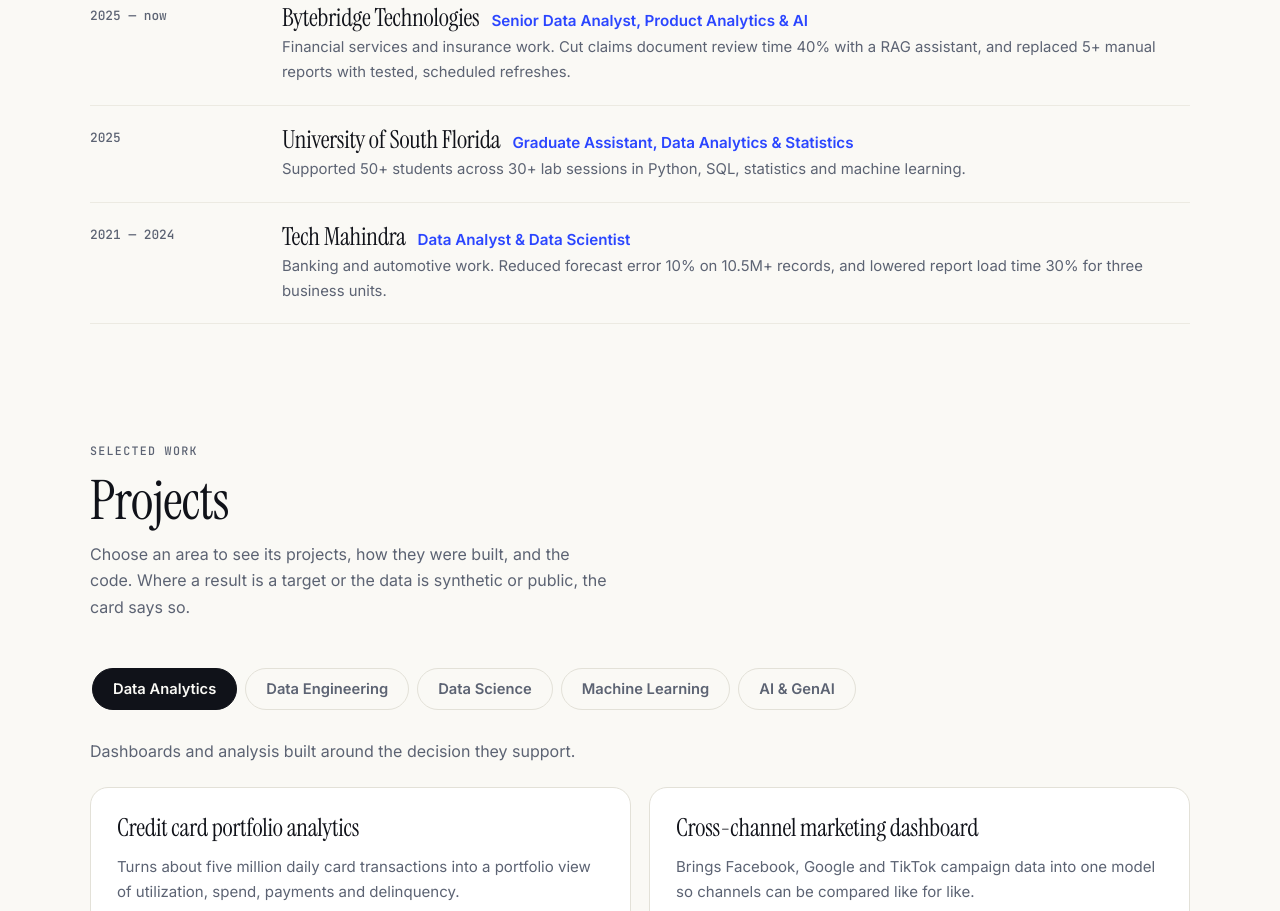
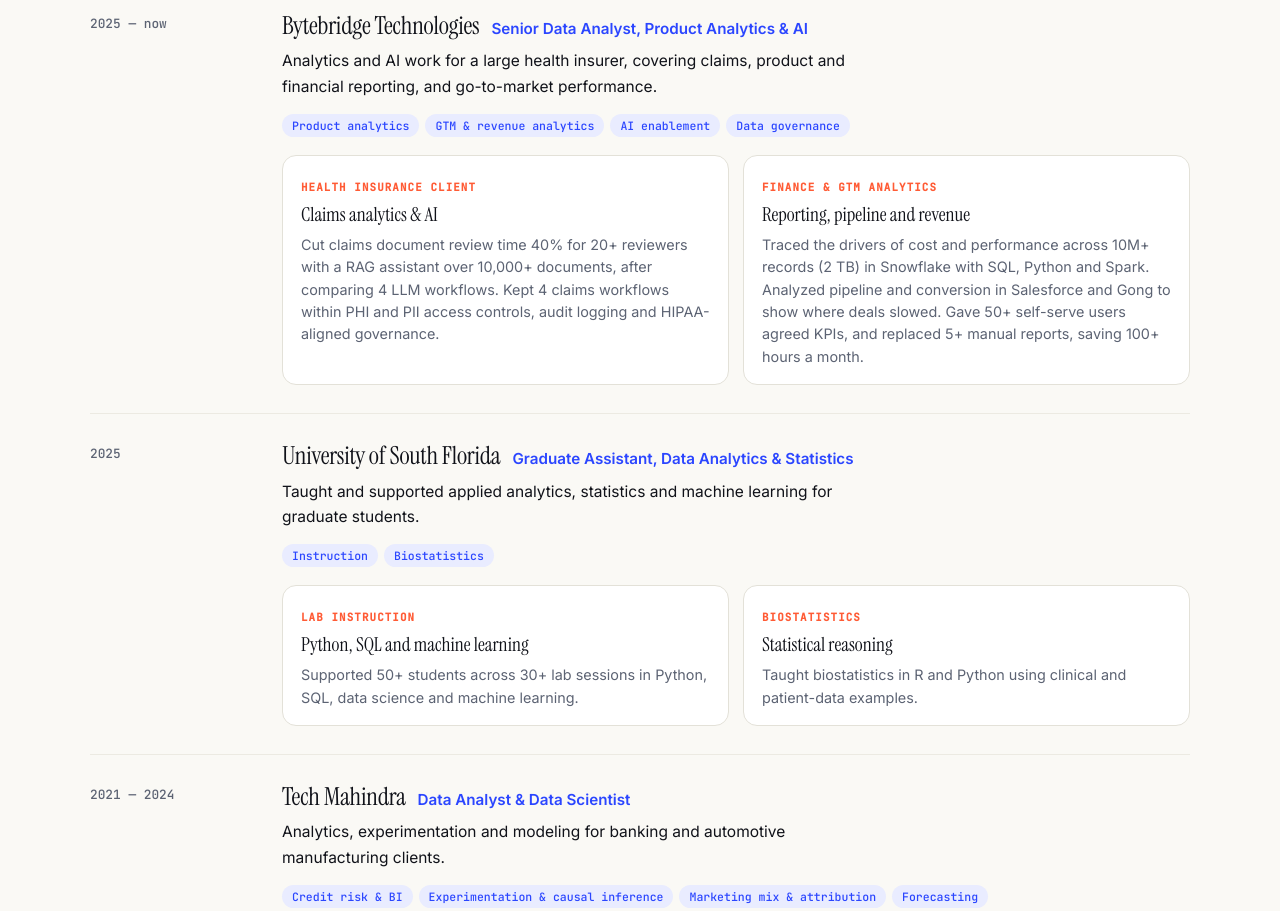
Before and after one commit to Jaivinay/Jaivinay.github.io, a plain HTML site: page index.html in a window 1280 px wide. Shown: the part 1437-2348 px from the top of the page. Drawn offline with Linux system fonts and the light colour scheme.

Commit message:
Portfolio: richer experience with two workstreams per role and GTM analytics
Co-Authored-By: Claude Sonnet 5.5 <noreply@anthropic.com>
Claude-Session: https://claude.ai/code/session_014vAnLYXN9gZpD3HCW2GkFz

```diff
--- a/index.html
+++ b/index.html
@@ -180,6 +180,17 @@ html.js .rv.in{opacity:1;transform:none}
 @keyframes panelIn{from{opacity:0;transform:translateY(12px)}to{opacity:1;transform:none}}
 .pdesc{margin:14px 0 22px;color:var(--muted);max-width:56ch}
 @media (prefers-reduced-motion:reduce){.panel{animation:none}}
+
+/* experience detail */
+.xp .sum{margin:8px 0 0;color:var(--ink);font-size:.97rem;max-width:60ch}
+.xp .roles{display:flex;flex-wrap:wrap;gap:6px;margin-top:14px}
+.xp .roles span{font:500 .72rem var(--mono);color:var(--accent);background:var(--soft);padding:4px 10px;border-radius:99px}
+.engs{display:grid;grid-template-columns:repeat(auto-fit,minmax(min(100%,300px),1fr));gap:14px;margin-top:18px}
+.eng{border:1px solid var(--line);border-radius:14px;padding:16px 18px;background:var(--surface)}
+.eng .lab{font:600 .68rem var(--mono);letter-spacing:.1em;text-transform:uppercase;color:var(--warm)}
+.eng h4{font:400 1.2rem/1.15 var(--serif);margin:6px 0 8px}
+.eng p{margin:0;color:var(--muted);font-size:.9rem;line-height:1.55}
+.xp .r{padding:28px 0}
 </style>
 </head>
 <body>
@@ -224,12 +235,21 @@ html.js .rv.in{opacity:1;transform:none}
 <section id="experience">
   <div class="sh rv"><span class="mono">Career</span><h2>Experience</h2><p>The short version. The resume has the full detail.</p></div>
   <div class="xp rv">
-    <div class="r"><div class="y">2025 — now</div><div><h3><span class="co">Bytebridge Technologies</span><span class="rl">Senior Data Analyst, Product Analytics &amp; AI</span></h3>
-      <p>Financial services and insurance work. Cut claims document review time 40% with a RAG assistant, and replaced 5+ manual reports with tested, scheduled refreshes.</p></div></div>
-    <div class="r"><div class="y">2025</div><div><h3><span class="co">University of South Florida</span><span class="rl">Graduate Assistant, Data Analytics &amp; Statistics</span></h3>
-      <p>Supported 50+ students across 30+ lab sessions in Python, SQL, statistics and machine learning.</p></div></div>
-    <div class="r"><div class="y">2021 — 2024</div><div><h3><span class="co">Tech Mahindra</span><span class="rl">Data Analyst &amp; Data Scientist</span></h3>
-      <p>Banking and automotive work. Reduced forecast error 10% on 10.5M+ records, and lowered report load time 30% for three business units.</p></div></div>
+    <div class="r"><div class="y">2025 — now</div><div>
+      <h3><span class="co">Bytebridge Technologies</span><span class="rl">Senior Data Analyst, Product Analytics &amp; AI</span></h3>
+      <p class="sum">Analytics and AI work for a large health insurer, covering claims, product and financial reporting, and go-to-market performance.</p>
+      <div class="roles" aria-label="Focus areas"><span>Product analytics</span><span>GTM &amp; revenue analytics</span><span>AI enablement</span><span>Data governance</span></div>
+      <div class="engs"><div class="eng"><span class="lab">Health insurance client</span><h4>Claims analytics &amp; AI</h4><p>Cut claims document review time 40% for 20+ reviewers with a RAG assistant over 10,000+ documents, after comparing 4 LLM workflows. Kept 4 claims workflows within PHI and PII access controls, audit logging and HIPAA-aligned governance.</p></div><div class="eng"><span class="lab">Finance &amp; GTM analytics</span><h4>Reporting, pipeline and revenue</h4><p>Traced the drivers of cost and performance across 10M+ records (2 TB) in Snowflake with SQL, Python and Spark. Analyzed pipeline and conversion in Salesforce and Gong to show where deals slowed. Gave 50+ self-serve users agreed KPIs, and replaced 5+ manual reports, saving 100+ hours a month.</p></div></div></div></div>
+    <div class="r"><div class="y">2025</div><div>
+      <h3><span class="co">University of South Florida</span><span class="rl">Graduate Assistant, Data Analytics &amp; Statistics</span></h3>
+      <p class="sum">Taught and supported applied analytics, statistics and machine learning for graduate students.</p>
+      <div class="roles" aria-label="Focus areas"><span>Instruction</span><span>Biostatistics</span></div>
+      <div class="engs"><div class="eng"><span class="lab">Lab instruction</span><h4>Python, SQL and machine learning</h4><p>Supported 50+ students across 30+ lab sessions in Python, SQL, data science and machine learning.</p></div><div class="eng"><span class="lab">Biostatistics</span><h4>Statistical reasoning</h4><p>Taught biostatistics in R and Python using clinical and patient-data examples.</p></div></div></div></div>
+    <div class="r"><div class="y">2021 — 2024</div><div>
+      <h3><span class="co">Tech Mahindra</span><span class="rl">Data Analyst &amp; Data Scientist</span></h3>
+      <p class="sum">Analytics, experimentation and modeling for banking and automotive manufacturing clients.</p>
+      <div class="roles" aria-label="Focus areas"><span>Credit risk &amp; BI</span><span>Experimentation &amp; causal inference</span><span>Marketing mix &amp; attribution</span><span>Forecasting</span></div>
+      <div class="engs"><div class="eng"><span class="lab">Banking client</span><h4>Credit risk &amp; BI reporting</h4><p>Lowered report load time 30% and data issues 20% for 3 business units. Resolved 28% of discrepancies between source systems and reports, and documented metadata and lineage for recurring reporting.</p></div><div class="eng"><span class="lab">Automotive manufacturing client</span><h4>Forecasting &amp; experimentation</h4><p>Reduced forecast error 10% on 10.5M+ records with Spark, PySpark and Python. Improved decision accuracy 18% across 10+ A/B experiments, ran 3+ difference-in-differences studies across 10+ markets, and built a marketing mix model across 6+ channels. Piloted GenAI summarization for 2 operations teams.</p></div></div></div></div>
   </div>
 </section>
 
```
